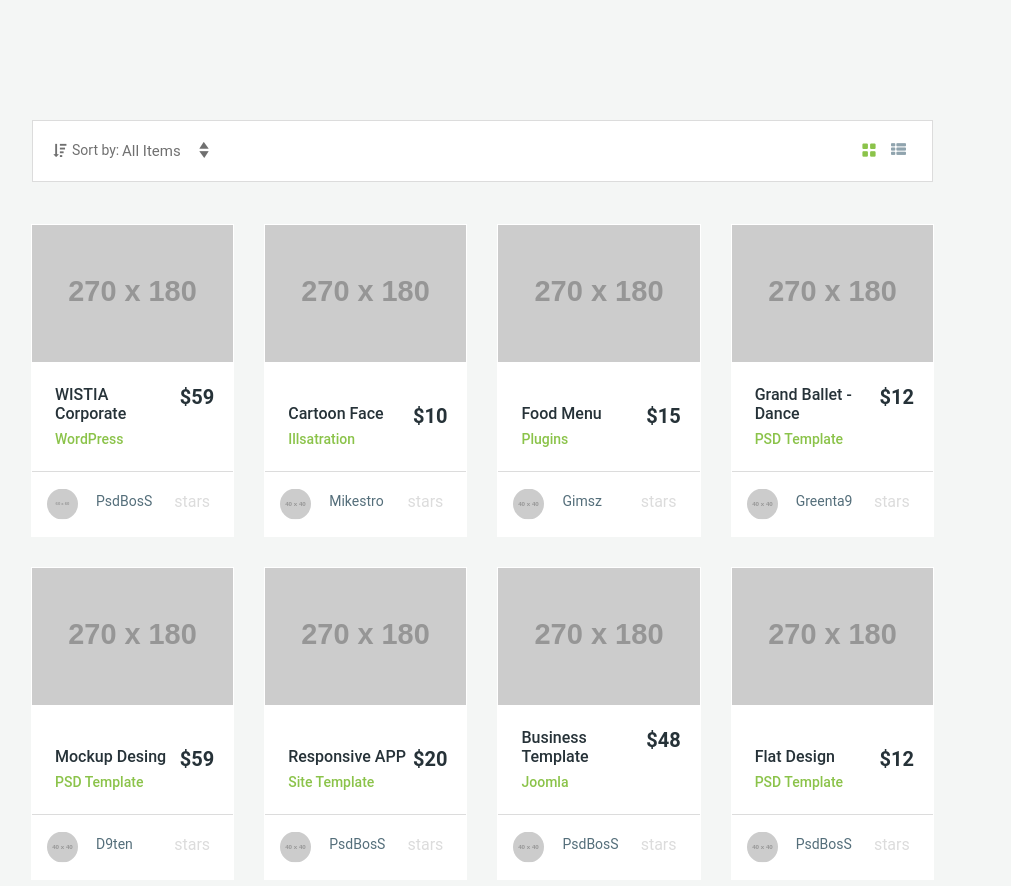
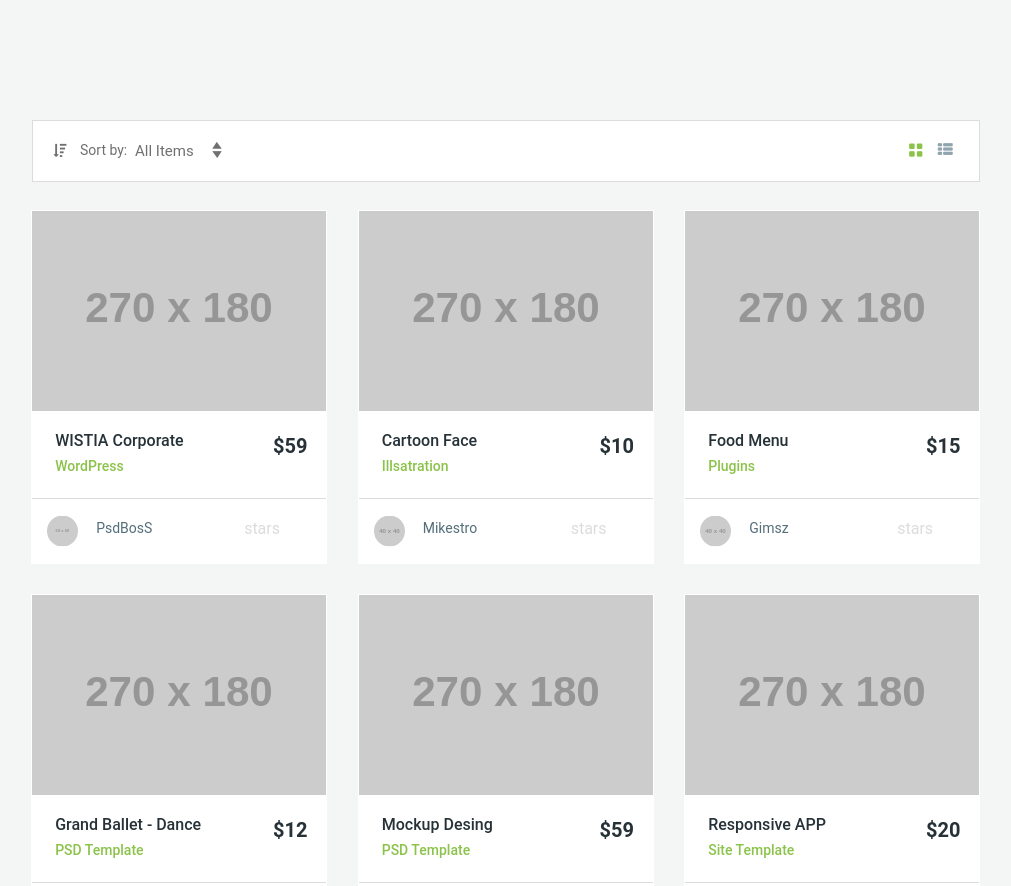
Before and after one commit to MaryJane5/online-shop, a website: page all-new-items.html in a window 1280 px wide. Shown: the top 886 px of the page, without its empty margins (23-1034 px from the left). Drawn offline with Linux system fonts and the light colour scheme; placeholder pictures from the web are drawn by us; files whose address does not match are found by name.

Commit message:
dima-product

```diff
--- a/sass/pages/_all-new-items.scss
+++ b/sass/pages/_all-new-items.scss
@@ -4,19 +4,19 @@ a {
 }
 
 .products-container {
-   width: 77%;
+   width: 81%;
 }
 
 // filet-menu
 .produts-select {
    width: 100%;
-   padding: 21px 75px 22px 39px;
+   padding: 21px 75px 22px 47px;
    border: 1PX solid $gray;
    background-color: $white;
    position: relative;
    color: #707070;
    font-size: 14px;
-   margin-bottom: 10px;
+   margin-bottom: 13px;
 
    .select-grid {
       position: absolute;
@@ -75,7 +75,7 @@ a {
 .dropdown-menu {
    position: absolute;
    display: block;
-   left: 89px;
+   left: 102px;
    top: 20px;
    z-index: 10;
 
@@ -136,7 +136,6 @@ a {
 
 // product-grid
 .products-grid {
-   padding: 17px 0;
 
    .row {
       display: flex;
@@ -167,7 +166,7 @@ a {
       }
 
       @include media ('>=widescreen') {
-         width: 25%;
+         width: 33.3%;
       }
    }
 }
@@ -194,7 +193,7 @@ a {
    }
 
    .product-description {
-      padding: 23px 52px 23px 23px;
+      padding: 20px 52px 23px 23px;
       position: relative;
       border-bottom: 1px solid $gray;
 
```
Also changed, not shown: assets/main.min.css, 1 other file.
